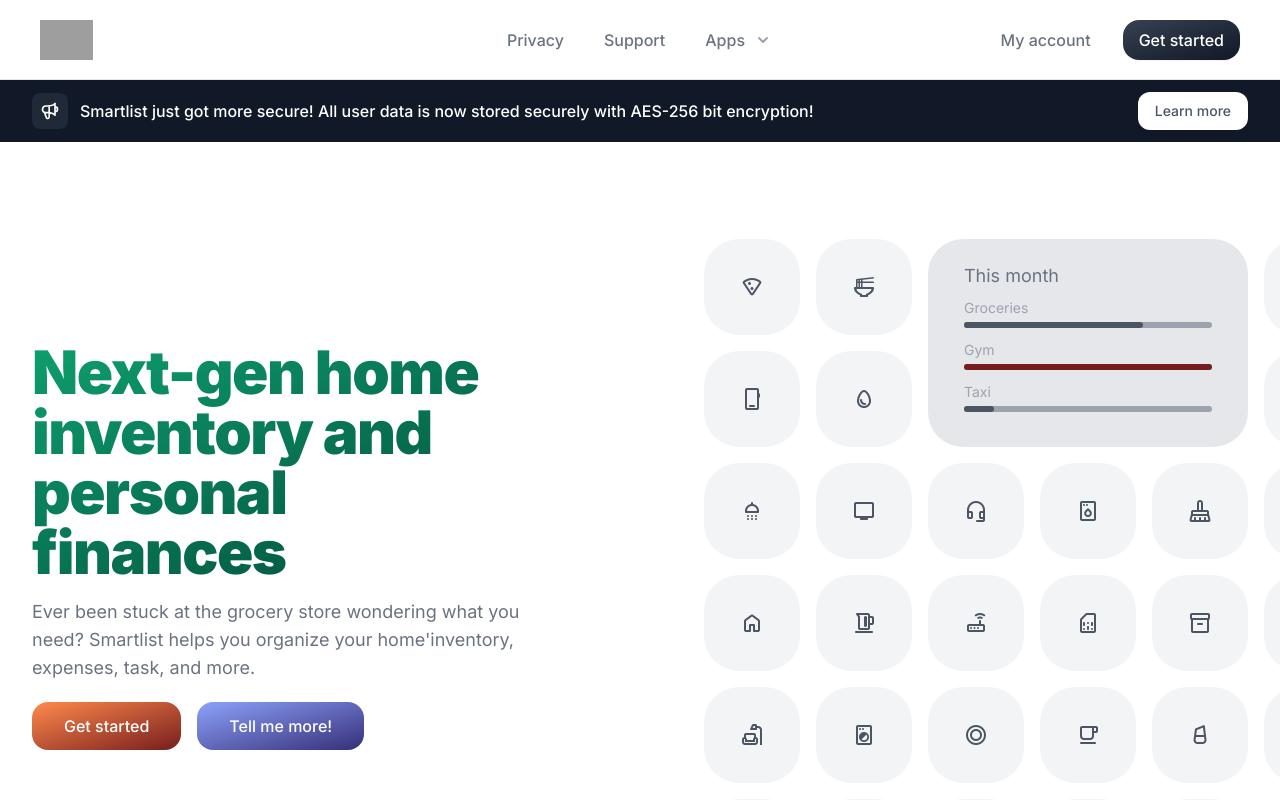
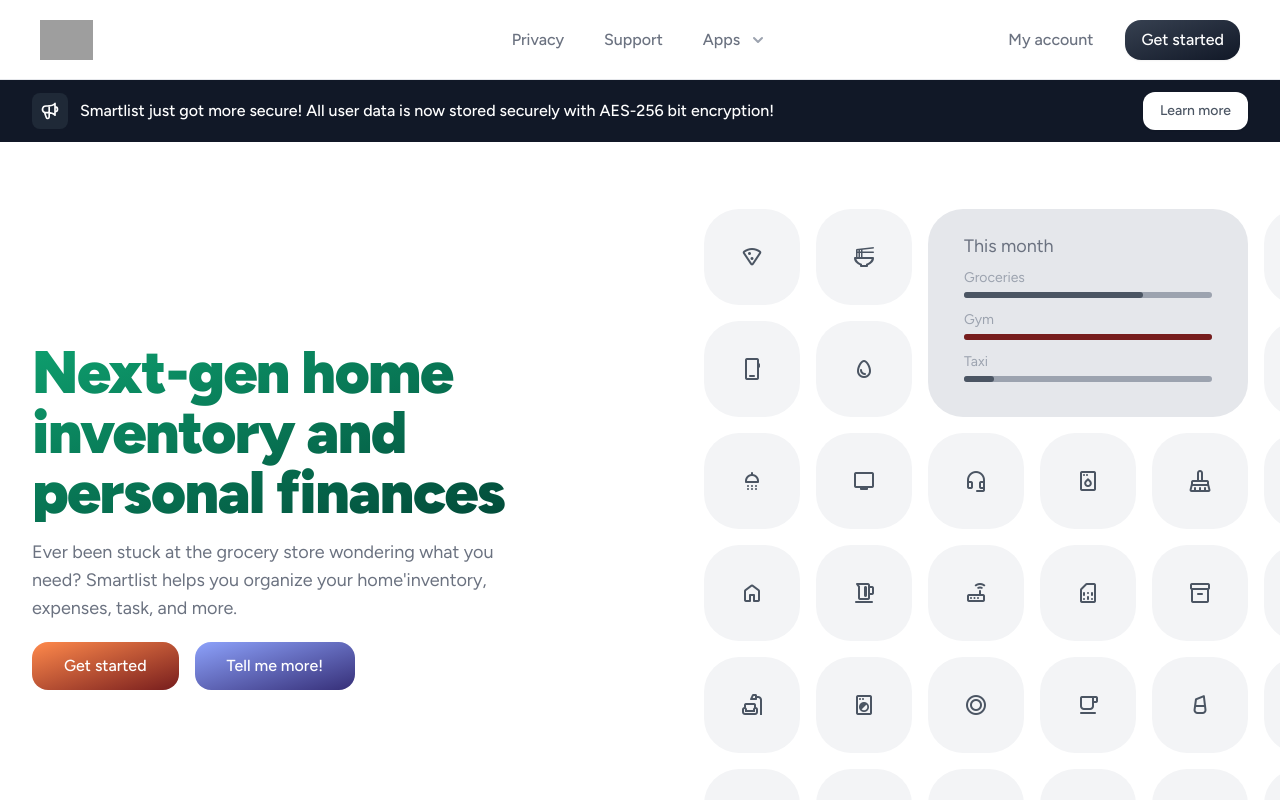
Before and after one commit to Dysperse/Homepage, a Next.js app: page / in a window 1280 px wide. Shown: the top 800 px of the page. Built offline with nearby package versions, Linux system fonts and the light colour scheme; grey boxes are pictures that could not be loaded.

Commit message:
update _document.tsx and globals.css

```diff
--- a/pages/_document.tsx
+++ b/pages/_document.tsx
@@ -12,7 +12,7 @@
           crossOrigin="true"
         />
         <link
-          href="https://fonts.googleapis.com/css2?family=Inter:wght@100;200;300;400;500;600;700;800;900&display=swap"
+          href="https://fonts.googleapis.com/css2?family=Figtree:wght@100;200;300;400;500;600;700;800;900&display=swap"
           rel="stylesheet"
         />
         <link
--- a/styles/globals.css
+++ b/styles/globals.css
@@ -10,7 +10,7 @@
 *:not(.material-symbols-rounded) {
   -webkit-tap-highlight-color: rgba(0, 0, 0, 0);
   -webkit-tap-highlight-color: transparent;
-  font-family: "Inter", sans-serif !important;
+  font-family: "Figtree", sans-serif !important;
 }
 ::-webkit-scrollbar {
   display: none;
```
